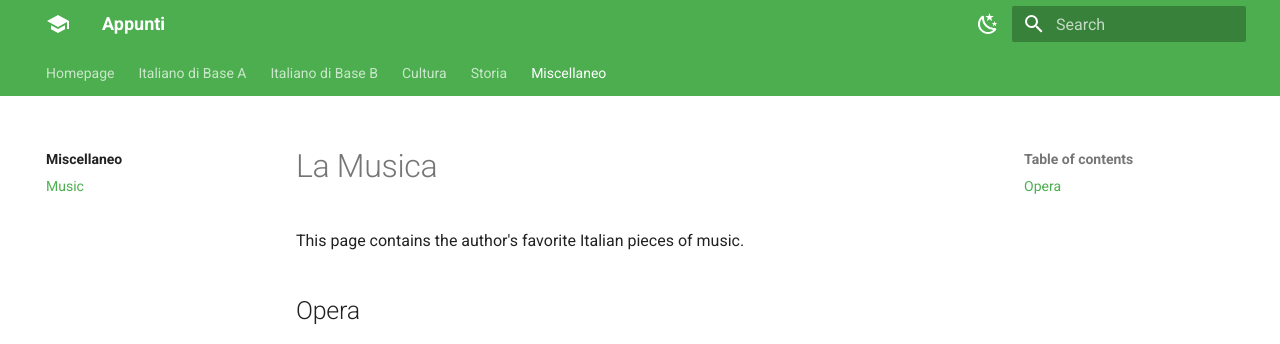
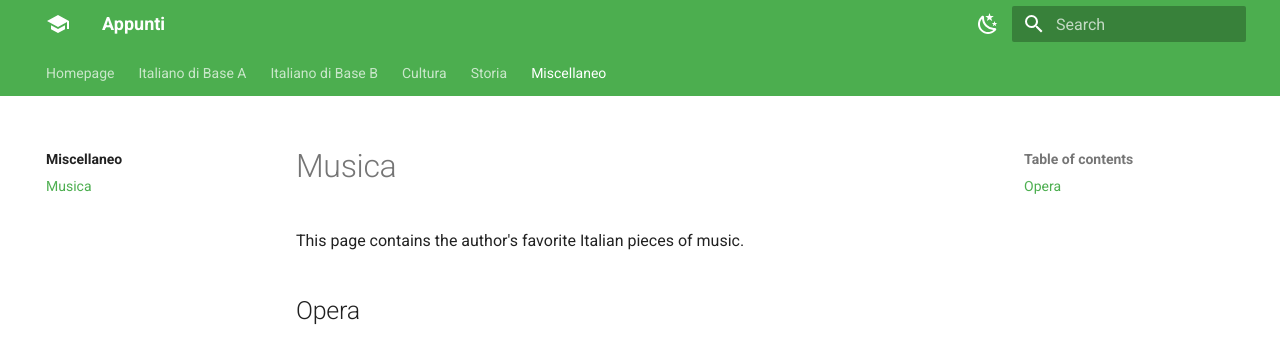
Before and after one commit to determinedguy/appunti, an MkDocs documentation site: the page built from docs/miscellaneo/musica.md, in a window 1280 px wide. Shown: the top 344 px of the page. Built offline with MkDocs 1.6.1 and Material for MkDocs 9.7.7, drawn with Linux system fonts in a browser that asks for light colours.

Commit message:
rename: title

```diff
--- a/docs/miscellaneo/musica.md
+++ b/docs/miscellaneo/musica.md
@@ -1,4 +1,4 @@
-# La Musica
+# Musica
 
 This page contains the author's favorite Italian pieces of music.
 
--- a/mkdocs.yml
+++ b/mkdocs.yml
@@ -42,4 +42,4 @@ nav:
     - storia/index.md
   - Miscellaneo:
     - miscellaneo/index.md
-    - Music: miscellaneo/musica.md
+    - Musica: miscellaneo/musica.md
```
